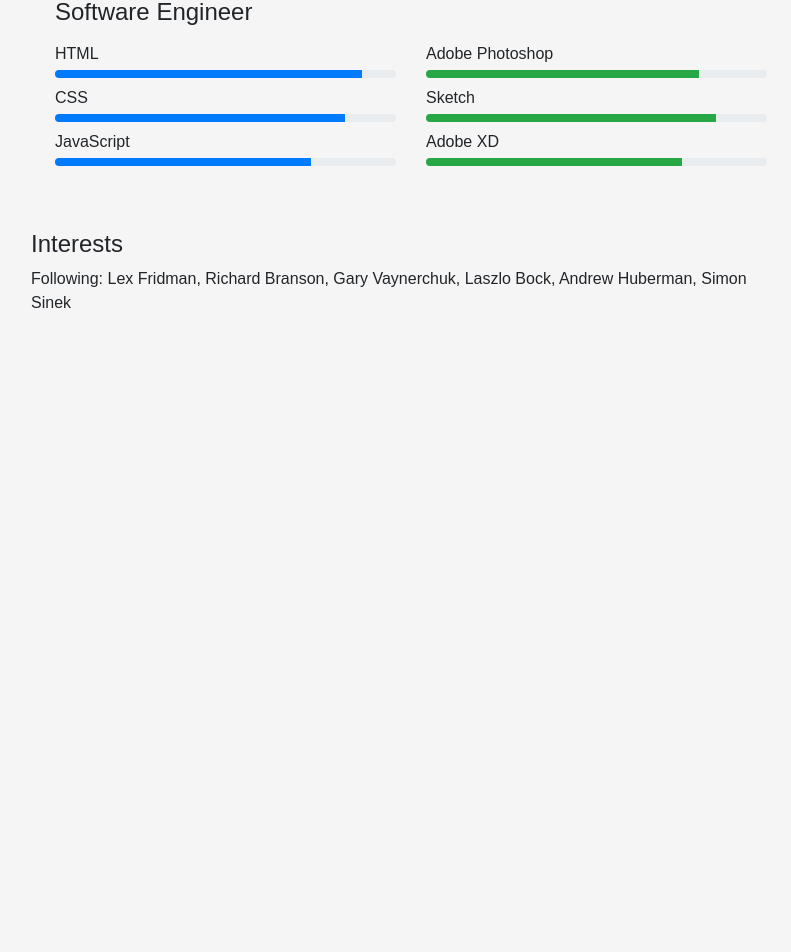
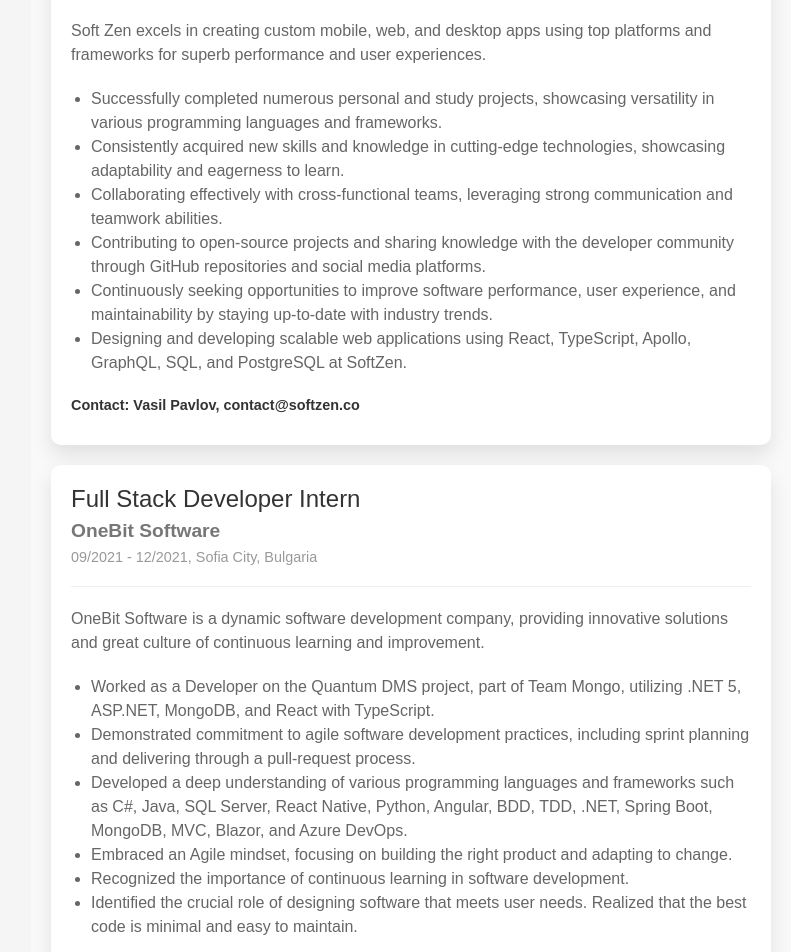
Before and after one commit to peter1998/Tech-Voyager, a SvelteKit app: page /about in a window 1280 px wide. Shown: the part 1740-2692 px from the top of the page, without its empty margins (229-1020 px from the left). Before the commit the page ends 2115 px from the top, so only its background shows below. Built offline with nearby package versions, Linux system fonts and the light colour scheme; a small style sheet from the web is missing.

Commit message:
[C] Improvements of Skills Section and Work

```diff
--- a/src/routes/about/+page.svelte
+++ b/src/routes/about/+page.svelte
@@ -100,30 +100,99 @@
 		</div>
 	</section>
 
-	<section>
+	<section class="work-experience">
 		<h2>Work Experience</h2>
-		<p>
-			Full Stack Developer at SoftZen, Sofia City, Bulgaria (03/2022 - Present) Developer Intern at
-			OneBit Software, Sofia City, Bulgaria (09/2021 - 12/2021)
-		</p>
+		<div class="job-card">
+			<div class="job-header">
+				<h3>Full Stack Developer</h3>
+				<h4>SoftZen</h4>
+				<p class="date">03/2022 - Present, Sofia City, Bulgaria (Remote)</p>
+			</div>
+			<p class="job-description">
+				Soft Zen excels in creating custom mobile, web, and desktop apps using top platforms and
+				frameworks for superb performance and user experiences.
+			</p>
+			<ul class="job-details">
+				<li>
+					Successfully completed numerous personal and study projects, showcasing versatility in
+					various programming languages and frameworks.
+				</li>
+				<li>
+					Consistently acquired new skills and knowledge in cutting-edge technologies, showcasing
+					adaptability and eagerness to learn.
+				</li>
+				<li>
+					Collaborating effectively with cross-functional teams, leveraging strong communication and
+					teamwork abilities.
+				</li>
+				<li>
+					Contributing to open-source projects and sharing knowledge with the developer community
+					through GitHub repositories and social media platforms.
+				</li>
+				<li>
+					Continuously seeking opportunities to improve software performance, user experience, and
+					maintainability by staying up-to-date with industry trends.
+				</li>
+				<li>
+					Designing and developing scalable web applications using React, TypeScript, Apollo,
+					GraphQL, SQL, and PostgreSQL at SoftZen.
+				</li>
+			</ul>
+			<p class="contact-info">Contact: Vasil Pavlov, contact@softzen.co</p>
+		</div>
+		<div class="job-card">
+			<div class="job-header">
+				<h3>Full Stack Developer Intern</h3>
+				<h4>OneBit Software</h4>
+				<p class="date">09/2021 - 12/2021, Sofia City, Bulgaria</p>
+			</div>
+			<p class="job-description">
+				OneBit Software is a dynamic software development company, providing innovative solutions
+				and great culture of continuous learning and improvement.
+			</p>
+			<ul class="job-details">
+				<li>
+					Worked as a Developer on the Quantum DMS project, part of Team Mongo, utilizing .NET 5,
+					ASP.NET, MongoDB, and React with TypeScript.
+				</li>
+				<li>
+					Demonstrated commitment to agile software development practices, including sprint planning
+					and delivering through a pull-request process.
+				</li>
+				<li>
+					Developed a deep understanding of various programming languages and frameworks such as C#,
+					Java, SQL Server, React Native, Python, Angular, BDD, TDD, .NET, Spring Boot, MongoDB,
+					MVC, Blazor, and Azure DevOps.
+				</li>
+				<li>
+					Embraced an Agile mindset, focusing on building the right product and adapting to change.
+				</li>
+				<li>Recognized the importance of continuous learning in software development.</li>
+				<li>
+					Identified the crucial role of designing software that meets user needs. Realized that the
+					best code is minimal and easy to maintain.
+				</li>
+			</ul>
+			<p class="contact-info">Contact: Radi Atanassov, radi@sharepoint.bg, +359878823339</p>
+		</div>
 	</section>
 
 	<section>
 		<h2>Skills</h2>
 		<div class="skills-section px-3 px-lg-4">
-			<h2 class="h3 mb-3">Software Engineer</h2>
 			<div class="row">
 				<div class="col-md-6">
+					<h2 class="h3 mb-3">Software Engineer</h2>
 					<div class="mb-2">
 						<span>HTML</span>
 						<div class="progress my-1">
 							<div
-								class="progress-bar bg-primary"
+								class="progress-bar-engineer bg-primary"
 								role="progressbar"
 								style="width: 90%"
-								aria-valuenow={90}
-								aria-valuemin={0}
-								aria-valuemax={100}
+								aria-valuenow="90"
+								aria-valuemin="0"
+								aria-valuemax="100"
 							/>
 						</div>
 					</div>
@@ -131,7 +200,7 @@
 						<span>CSS</span>
 						<div class="progress my-1">
 							<div
-								class="progress-bar bg-primary"
+								class="progress-bar-engineer bg-primary"
 								role="progressbar"
 								style="width: 85%"
 								aria-valuenow="85"
@@ -144,7 +213,7 @@
 						<span>JavaScript</span>
 						<div class="progress my-1">
 							<div
-								class="progress-bar bg-primary"
+								class="progress-bar-engineer bg-primary"
 								role="progressbar"
 								style="width: 75%"
 								aria-valuenow="75"
@@ -153,13 +222,79 @@
 							/>
 						</div>
 					</div>
+					<div class="mb-2">
+						<span>React</span>
+						<div class="progress my-1">
+							<div
+								class="progress-bar-engineer bg-primary"
+								role="progressbar"
+								style="width: 80%"
+								aria-valuenow="80"
+								aria-valuemin="0"
+								aria-valuemax="100"
+							/>
+						</div>
+					</div>
+					<div class="mb-2">
+						<span>Node.js</span>
+						<div class="progress my-1">
+							<div
+								class="progress-bar-engineer bg-primary"
+								role="progressbar"
+								style="width: 70%"
+								aria-valuenow="70"
+								aria-valuemin="0"
+								aria-valuemax="100"
+							/>
+						</div>
+					</div>
+					<div class="mb-2">
+						<span>Python</span>
+						<div class="progress my-1">
+							<div
+								class="progress-bar-engineer bg-primary"
+								role="progressbar"
+								style="width: 65%"
+								aria-valuenow="65"
+								aria-valuemin="0"
+								aria-valuemax="100"
+							/>
+						</div>
+					</div>
+					<div class="mb-2">
+						<span>Java</span>
+						<div class="progress my-1">
+							<div
+								class="progress-bar-engineer bg-primary"
+								role="progressbar"
+								style="width: 60%"
+								aria-valuenow="60"
+								aria-valuemin="0"
+								aria-valuemax="100"
+							/>
+						</div>
+					</div>
+					<div class="mb-2">
+						<span>C#</span>
+						<div class="progress my-1">
+							<div
+								class="progress-bar-engineer bg-primary"
+								role="progressbar"
+								style="width: 55%"
+								aria-valuenow="55"
+								aria-valuemin="0"
+								aria-valuemax="100"
+							/>
+						</div>
+					</div>
 				</div>
 				<div class="col-md-6">
+					<h2 class="h3 mb-3">Data Science</h2>
 					<div class="mb-2">
 						<span>Adobe Photoshop</span>
 						<div class="progress my-1">
 							<div
-								class="progress-bar bg-success"
+								class="progress-bar-data-science bg-success"
 								role="progressbar"
 								style="width: 80%"
 								aria-valuenow="80"
@@ -172,7 +307,7 @@
 						<span>Sketch</span>
 						<div class="progress my-1">
 							<div
-								class="progress-bar bg-success"
+								class="progress-bar-data-science bg-success"
 								role="progressbar"
 								style="width: 85%"
 								aria-valuenow="85"
@@ -185,7 +320,72 @@
 						<span>Adobe XD</span>
 						<div class="progress my-1">
 							<div
-								class="progress-bar bg-success"
+								class="progress-bar-data-science bg-success"
+								role="progressbar"
+								style="width: 75%"
+								aria-valuenow="75"
+								aria-valuemin="0"
+								aria-valuemax="100"
+							/>
+						</div>
+					</div>
+					<div class="mb-2">
+						<span>Adobe XD</span>
+						<div class="progress my-1">
+							<div
+								class="progress-bar-data-science bg-success"
+								role="progressbar"
+								style="width: 75%"
+								aria-valuenow="75"
+								aria-valuemin="0"
+								aria-valuemax="100"
+							/>
+						</div>
+					</div>
+					<div class="mb-2">
+						<span>Adobe XD</span>
+						<div class="progress my-1">
+							<div
+								class="progress-bar-data-science bg-success"
+								role="progressbar"
+								style="width: 75%"
+								aria-valuenow="75"
+								aria-valuemin="0"
+								aria-valuemax="100"
+							/>
+						</div>
+					</div>
+					<div class="mb-2">
+						<span>Adobe XD</span>
+						<div class="progress my-1">
+							<div
+								class="progress-bar-data-science bg-success"
+								role="progressbar"
+								style="width: 75%"
+								aria-valuenow="75"
+								aria-valuemin="0"
+								aria-valuemax="100"
+							/>
+						</div>
+					</div>
+					<div class="mb-2">
+						<span>Adobe XD</span>
+						<div class="progress my-1">
+							<div
+								class="progress-bar-data-science bg-success"
+								role="progressbar"
+								style="width: 75%"
+								aria-valuenow="75"
+								aria-valuemin="0"
+								aria-valuemax="100"
+							/>
+						</div>
+					</div>
+					<div class="mb-2">
+						<span>Adobe XD</span>
+						<div class="progress my-1">
+							<div
+								class="progress-bar-data-science bg-success"
 								role="progressbar"
 								style="width: 75%"
 								aria-valuenow="75"
@@ -209,6 +409,49 @@
 </main>
 
 <style>
+	.progress-bar {
+		transition: transform 0.5s;
+	}
+
+	.progress-bar:hover {
+		transform: perspective(600px) rotateY(180deg);
+	}
+
+	@keyframes gradient-engineer {
+		0% {
+			background-position: 0% 50%;
+		}
+		50% {
+			background-position: 100% 50%;
+		}
+		100% {
+			background-position: 0% 50%;
+		}
+	}
+
+	@keyframes gradient-data-science {
+		0% {
+			background-position: 0% 50%;
+		}
+		50% {
+			background-position: 100% 50%;
+		}
+		100% {
+			background-position: 0% 50%;
+		}
+	}
+
+	.progress-bar-engineer {
+		background: linear-gradient(-45deg, #ee7752, #e73c7e, #23a6d5, #23d5ab);
+		background-size: 400% 400%;
+		animation: gradient-engineer 15s ease infinite;
+	}
+
+	.progress-bar-data-science {
+		background: linear-gradient(-45deg, #23d5ab, #23a6d5, #e73c7e, #ee7752);
+		background-size: 400% 400%;
+		animation: gradient-data-science 15s ease infinite;
+	}
 	nav {
 		display: flex;
 		justify-content: space-around;
@@ -378,6 +621,60 @@
 		animation: speak 2s linear infinite;
 	}
 
+	.work-experience {
+		background: #f9f9f9;
+		padding: 20px;
+	}
+
+	.job-card {
+		background: #fff;
+		border-radius: 10px;
+		box-shadow: 0px 10px 20px rgba(0, 0, 0, 0.1);
+		margin-bottom: 20px;
+		padding: 20px;
+	}
+
+	.job-header {
+		border-bottom: 1px solid #eee;
+		margin-bottom: 20px;
+		padding-bottom: 10px;
+	}
+
+	.job-header h3 {
+		color: #333;
+		font-size: 1.5em;
+		margin-bottom: 5px;
+	}
+
+	.job-header h4 {
+		color: #777;
+		font-size: 1.2em;
+		margin-bottom: 5px;
+	}
+
+	.date {
+		color: #999;
+		font-size: 0.9em;
+	}
+
+	.job-description {
+		color: #666;
+		font-size: 1em;
+		margin-bottom: 20px;
+	}
+
+	.job-details {
+		color: #666;
+		font-size: 1em;
+		margin-bottom: 20px;
+	}
+
+	.contact-info {
+		color: #333;
+		font-size: 0.9em;
+		font-weight: 600;
+	}
+
 	@keyframes speak {
 		0% {
 			transform: translateX(-100%);
```
